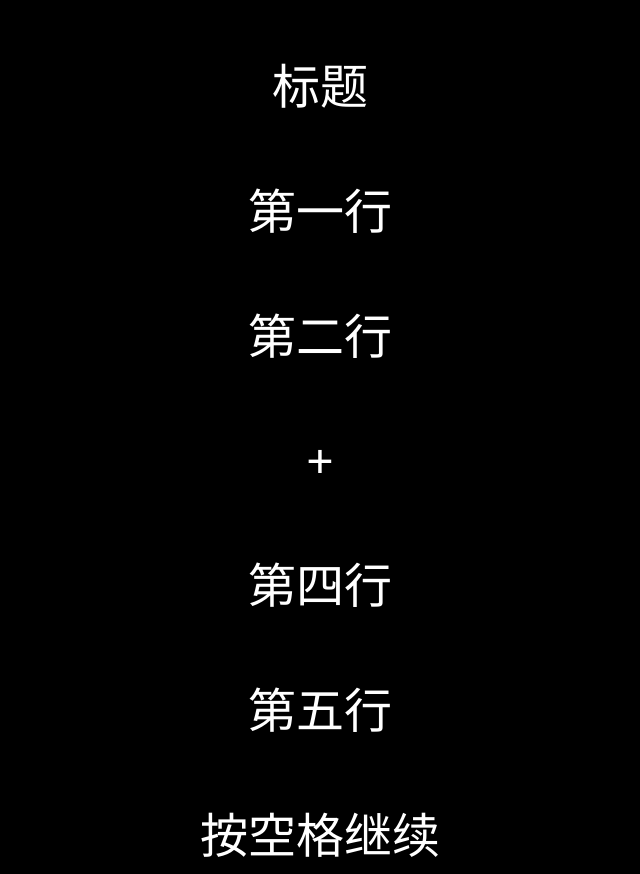
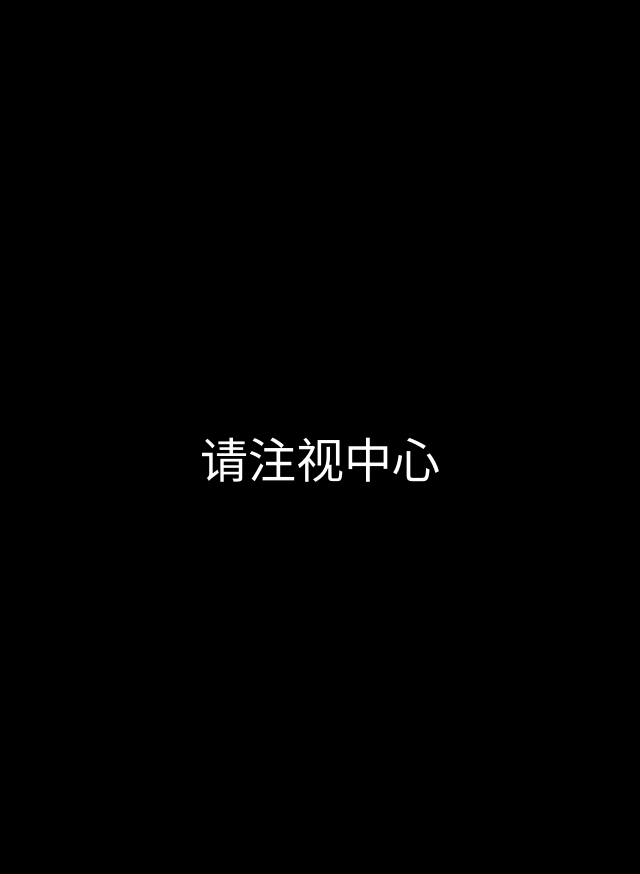
Before and after one commit to mmdjiji/eeg-reader, a Vue app: page /real-time in a window 1280 px wide. Both pictures are taken after a click on the button "开始采集". Shown: the whole page, without its empty margins (320-960 px from the left). Built offline with nearby package versions, Linux system fonts and the light colour scheme.

Commit message:
Update RealTime.vue

```diff
--- a/src/views/RealTime.vue
+++ b/src/views/RealTime.vue
@@ -11,13 +11,13 @@
     </div>
   </div>
   <div id="show" v-if="show" class="content">
-    <p class="word">标题</p>
-    <p class="word">第一行</p>
-    <p class="word">第二行</p>
-    <p class="word">+</p>
-    <p class="word">第四行</p>
-    <p class="word">第五行</p>
-    <p class="word">按空格继续</p>
+    <p class="word">{{ ctx[0] }}</p>
+    <p class="word">{{ ctx[1] }}</p>
+    <p class="word">{{ ctx[2] }}</p>
+    <p class="word">{{ ctx[3] }}</p>
+    <p class="word">{{ ctx[4] }}</p>
+    <p class="word">{{ ctx[5] }}</p>
+    <p class="word">{{ ctx[6] }}</p>
   </div>
 </template>
 
@@ -33,6 +33,9 @@ export default {
 
     let guide = true;
     let show = false;
+
+    let ctx = ['　', '　', '　', '　', '　', '　', '　'];
+
     /**
      * stage 0: 未连接
      * stage 1: 开始并发送 AT+ROLE=0\r\n 等待
@@ -41,7 +44,7 @@ export default {
      * stage 4: 接收到扫描数据，等待选择
      * stage 5: 发送 AT+CONN=0,A6C080030009 等待
      */
-    return { port, recvBuffer, stage, guide, show };
+    return { port, recvBuffer, stage, guide, show, ctx };
   },
   methods: {
     str2ascii(str) {
@@ -66,6 +69,23 @@ export default {
         console.log(str, data)
         await writer.releaseLock();
       }
+    },
+    async sleep(seconds) {
+      return new Promise((resolve) => setTimeout(resolve, seconds));
+    },
+    async setLine(line, ctx) {
+      this.ctx[line] = ctx;
+    },
+    async clearLine(line) {
+      this.ctx[line] = '　';
+    },
+    async execute() {
+      await this.sleep(1000);
+      this.setLine(3, '请注视中心');
+      await this.sleep(3000);
+      this.setLine(3, '+');
+      await this.sleep(5000);
+      this.setLine(3, '好的，测试成功');
     },
     async connect() {
       if(this.stage !== 0) return;
@@ -146,6 +166,8 @@ export default {
 
       // window.addEventListener("keydown", keyDown, true);
       // document.addEventListener("fullscreenchange", keyDown, true);
+
+      await this.execute();
     }
   },
   mounted() {
@@ -168,7 +190,6 @@ export default {
   right: 0px;
   margin: auto;
 }
-
 .word {
   position: relative;
   font-size: 3rem;
```
